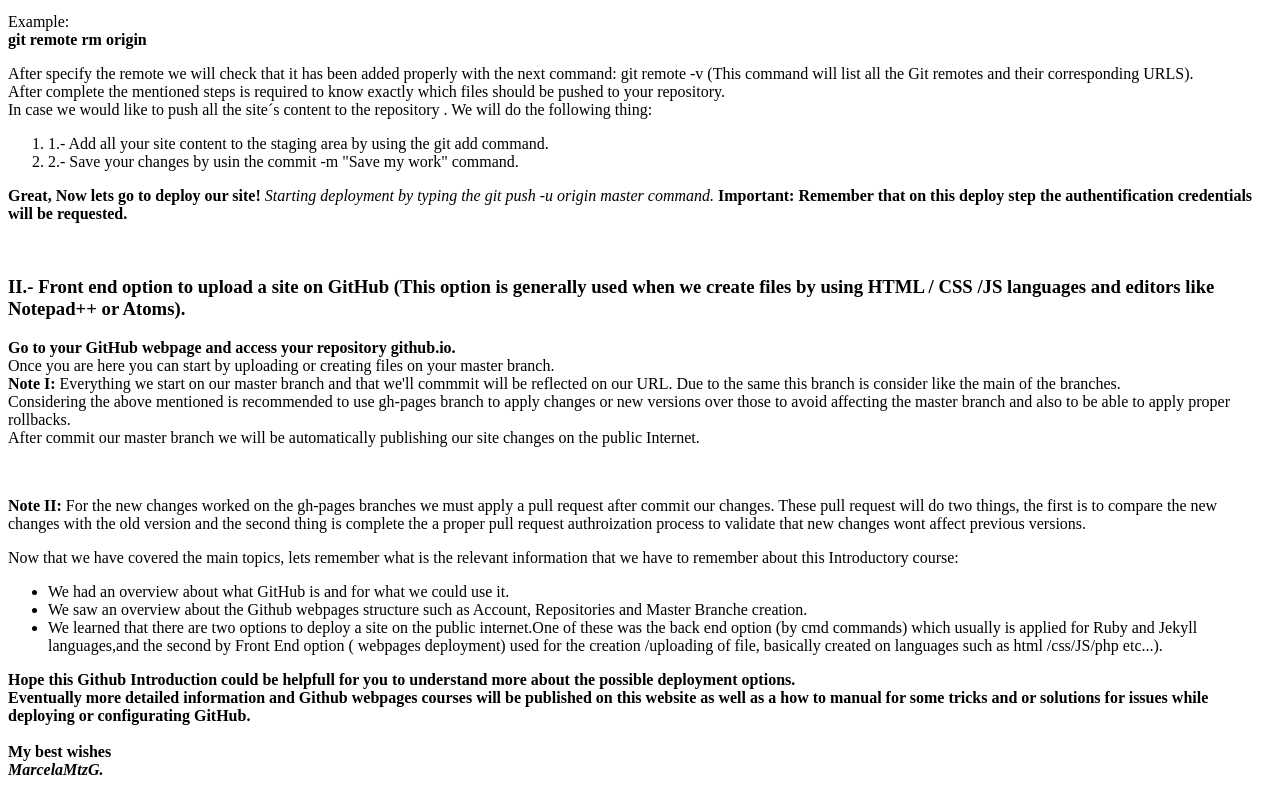
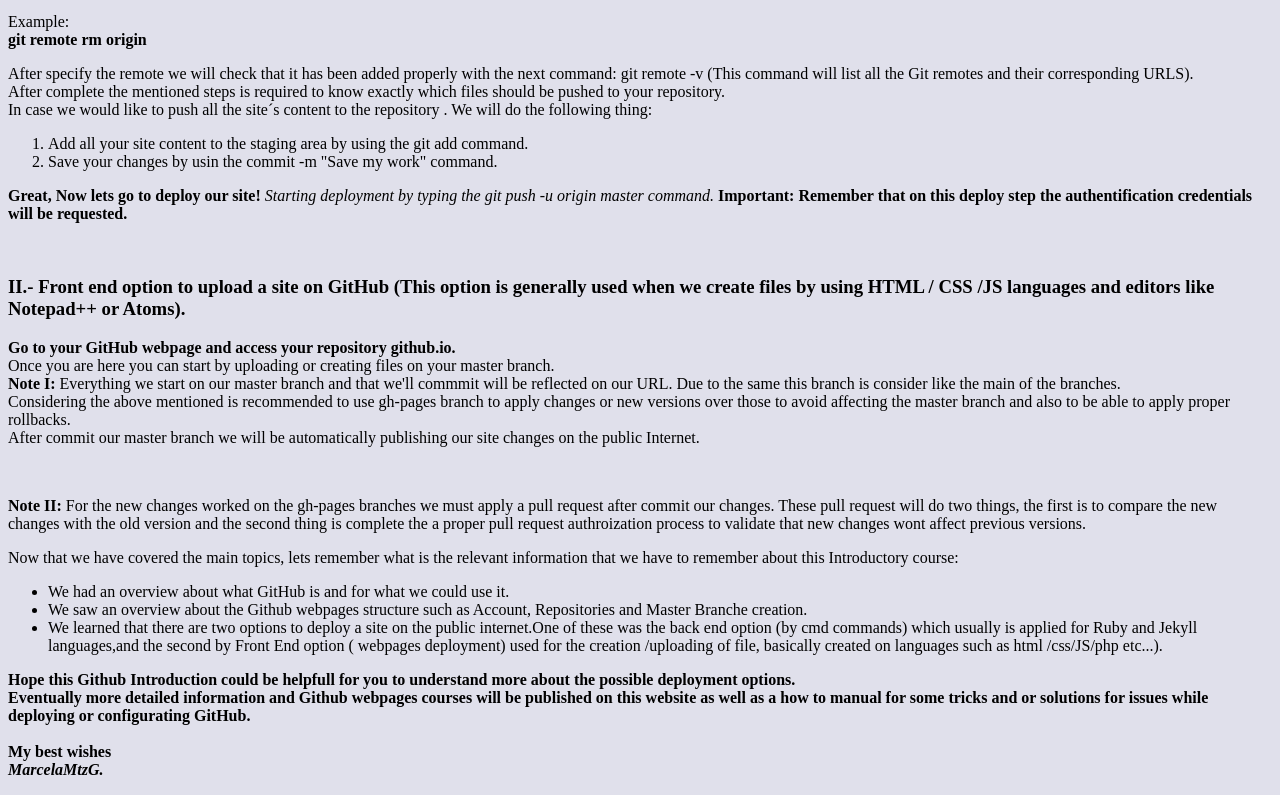
Before and after one commit to Alcored/Github_Introduction, a plain HTML site: page index.html in a window 1280 px wide. Shown: the part 1335-2130 px from the top of the page. Drawn offline with Linux system fonts and the light colour scheme.

Commit message:
Update index.html

```diff
--- a/index.html
+++ b/index.html
@@ -11,7 +11,7 @@
 
 </head>
 
-<body bgcolor:#e0e0eb;>
+<body bgcolor="#e0e0eb">
 
 <h1> Introduction to Website Deployment with GitHub webpages.</h1>
 
@@ -99,8 +99,8 @@
   In case we would like to push all the site´s content to the repository . We will do the following thing: <br/>
   </p>
       <ol>
-          <li>1.- Add all your site content to the staging area by using the git add command. </li>
-          <li>2.- Save your changes by usin the commit  -m "Save my work"   command. </li>
+          <li> Add all your site content to the staging area by using the git add command. </li>
+          <li> Save your changes by usin the commit  -m "Save my work"   command. </li>
        </ol>
 <p>
   <b>Great, Now lets go to deploy our site! </b>
```
